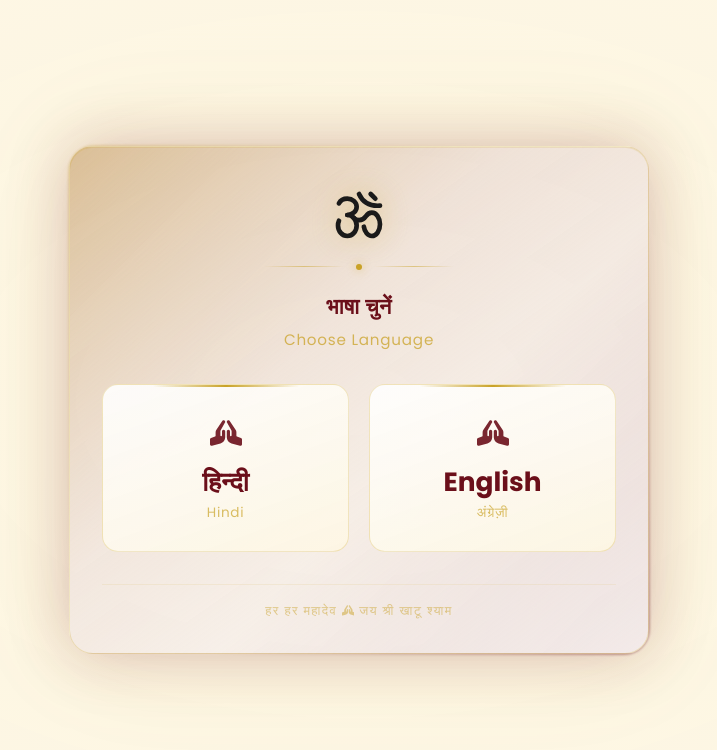
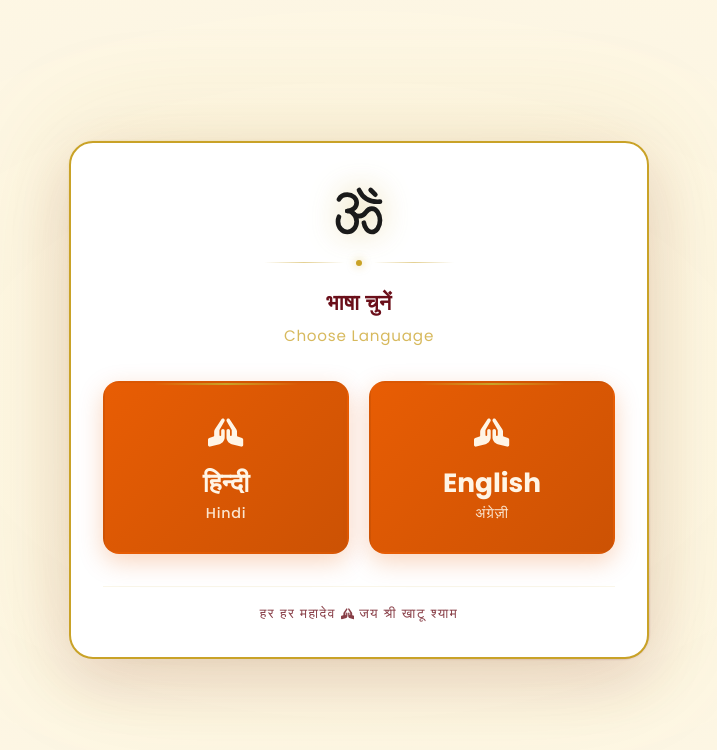
Before and after one commit to kannu25003-beep/donation2.0, a React (Vite) app: page / in a window 1280 px wide. Shown: the top 750 px of the page, without its empty margins (281-998 px from the left). Built offline with nearby package versions, Linux system fonts and the light colour scheme.

Commit message:
Change language modal buttons to vibrant orange

```diff
--- a/src/components/LanguageModal.css
+++ b/src/components/LanguageModal.css
@@ -27,15 +27,14 @@
   position: relative;
   width: 100%;
   max-width: 580px;
-  background: linear-gradient(145deg, rgba(107, 15, 26, 0.15) 0%, rgba(255, 255, 255, 0.8) 100%);
-  border: 1px solid rgba(201, 162, 39, 0.25);
+  background: #FFFFFF;
+  border: 2px solid var(--secondary, #C9A227);
   border-radius: 24px;
   padding: 2.5rem 2rem 2rem;
   text-align: center;
   box-shadow:
-    0 0 60px rgba(107, 15, 26, 0.25),
-    0 0 120px rgba(201, 162, 39, 0.08),
-    inset 0 1px 0 rgba(201, 162, 39, 0.15);
+    0 20px 60px rgba(107, 15, 26, 0.15),
+    0 0 120px rgba(201, 162, 39, 0.15);
   animation: langCardIn 0.6s cubic-bezier(0.34, 1.56, 0.64, 1);
 }
 
@@ -136,11 +135,12 @@
   justify-content: center;
   padding: 2rem 1rem 1.75rem;
   border-radius: 16px;
-  border: 1px solid rgba(201, 162, 39, 0.25);
-  background: linear-gradient(160deg, rgba(255, 255, 255, 0.9) 0%, rgba(253, 246, 227, 0.95) 100%);
+  border: 2px solid transparent;
+  background: linear-gradient(135deg, var(--accent, #E85D04) 0%, #CC5204 100%);
   cursor: pointer;
   transition: all 0.35s cubic-bezier(0.4, 0, 0.2, 1);
   overflow: hidden;
+  box-shadow: 0 8px 24px rgba(232, 93, 4, 0.25);
 }
 
 .lang-card::before {
@@ -154,11 +154,11 @@
 }
 
 .lang-card:hover {
-  border-color: rgba(201, 162, 39, 0.5);
-  transform: translateY(-4px);
+  border-color: var(--secondary, #C9A227);
+  transform: translateY(-6px);
   box-shadow:
-    0 12px 40px rgba(107, 15, 26, 0.3),
-    0 0 30px rgba(201, 162, 39, 0.12);
+    0 15px 35px rgba(232, 93, 4, 0.4),
+    0 0 30px rgba(201, 162, 39, 0.4);
 }
 
 .lang-card:hover::before {
@@ -183,19 +183,19 @@
 
 /* Language flag/icon */
 .lang-card__icon {
-  font-size: 2rem;
+  font-size: 2.2rem;
   margin-bottom: 0.75rem;
   display: block;
   line-height: 1;
-  opacity: 0.9;
-  color: var(--primary, #6B0F1A);
+  opacity: 1;
+  color: #FFF5E6;
 }
 
 /* Primary label (large) */
 .lang-card__primary {
   font-size: 1.65rem;
   font-weight: 700;
-  color: var(--primary, #6B0F1A);
+  color: #FFF5E6;
   line-height: 1.2;
   margin-bottom: 0.3rem;
   position: relative;
@@ -204,9 +204,9 @@
 
 /* Secondary label (small, alternate script) */
 .lang-card__secondary {
-  font-size: 0.85rem;
-  color: rgba(201, 162, 39, 0.7);
-  font-weight: 400;
+  font-size: 0.9rem;
+  color: rgba(255, 245, 230, 0.9);
+  font-weight: 500;
   letter-spacing: 0.05em;
   position: relative;
   z-index: 1;
@@ -220,10 +220,12 @@
 }
 
 .lang-modal-mantra {
-  font-size: 0.8rem;
-  color: rgba(201, 162, 39, 0.5);
+  font-size: 0.85rem;
+  color: var(--primary, #6B0F1A);
+  font-weight: 500;
   letter-spacing: 0.1em;
   margin: 0;
+  opacity: 0.8;
 }
 
 /* ═══ Responsive ═══ */
```
